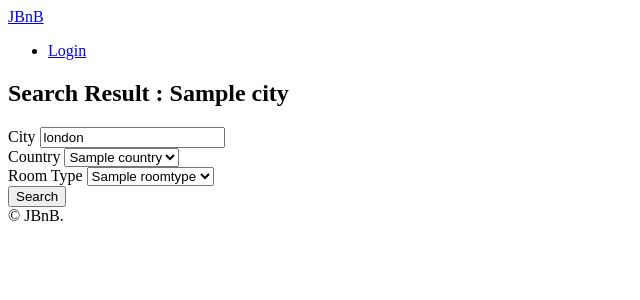
After one commit to Jeonhakbong/airbnb-clone-2022, a Django app: template templates/rooms/search.html in a window 1280 px wide. The commit adds this page. Shown: the top 300 px of the page, without its empty margins (0-640 px from the left). Run offline with Django 4.2, Linux system fonts and the light colour scheme; tables that the repository leaves empty hold one stand-in row (values such as "Sample post"); the template is opened without the code that fills it: values that come from a table or form of the project are taken from there, most other values are stand-ins (such as "Sample title", 1, 10 or a date in 2020).

Commit message:
Setup search view

```diff
--- a/rooms/urls.py
+++ b/rooms/urls.py
@@ -4,5 +4,8 @@ from . import views
 app_name = "rooms"
 
 urlpatterns = [
-    path("<int:pk>", views.RoomDetail.as_view(), name="detail")
-]  # detail take argument "pk"
+    path(
+        "<int:pk>", views.RoomDetail.as_view(), name="detail"
+    ),  # detail take argument "pk"
+    path("search", views.search, name="search"),
+]
--- a/templates/base.html
+++ b/templates/base.html
@@ -9,7 +9,17 @@
     </title>
 </head>
 <body>
-    {% include 'partials/header.html' %}
+    <header>
+        {% include 'partials/nav.html' %}
+        {% block search-bar %}
+            <form method="get" action="{% url "rooms:search" %}">
+                <input name="city" placeholder="Search By City" />
+            </form>
+
+        {% endblock search-bar %}
+
+    </header>
+
 
     {% block content %}
     {% endblock content %}
--- a/templates/partials/header.html
+++ /dev/null
@@ -1,6 +0,0 @@
-<header>
-    <a href="/">JBnB</a>
-    <ul>
-        <li><a href="{% url "core:home" %}">Login</a></li>
-    </ul>
-</header>
--- /dev/null
+++ b/templates/partials/nav.html
@@ -0,0 +1,4 @@
+<a href="/">JBnB</a>
+<ul>
+    <li><a href="{% url "core:home" %}">Login</a></li>
+</ul>
--- a/templates/rooms/room_detail.html
+++ b/templates/rooms/room_detail.html
@@ -1,7 +1,7 @@
 {% extends "base.html" %}
 
 {% block page_name %}
-    Home
+    Room Details
 {% endblock page_name %}
 
 
--- /dev/null
+++ b/templates/rooms/search.html
@@ -0,0 +1,37 @@
+{% extends 'base.html' %}
+
+{% block page_name %}
+    Search
+{% endblock page_name %}
+
+{% block search-bar %}{% endblock search-bar %}
+
+{% block content %}
+    <h2>Search Result : {{city}}</h2>
+
+    <form method="get" action="{% url 'rooms:search' %}">
+        <div>
+            <label for="city">City</label>
+            <input value="london" id="city" name="city" type="text" placeholder="Search by City"/>
+        </div>
+
+        <div>
+            <label for="country">Country</label>
+            <select id="country" name="country">
+                {% for country in countries  %}
+                    <option value="{{country.code}}">{{country.name}}</option>
+                {% endfor %}
+            </select>
+        </div>
+
+        <div>
+            <label for="room_type">Room Type</label>
+            <select name="room_type" id="room_type">
+                {% for room_type in room_types  %}
+                    <option value="{{room_type.pk}}">{{room_type.name}}</option>
+                {% endfor %}
+            </select>
+        </div>
+        <button>Search</button>
+    </form>
+{% endblock content %}
```
Also changed, not shown: rooms/views.py (+15 -1 lines).
